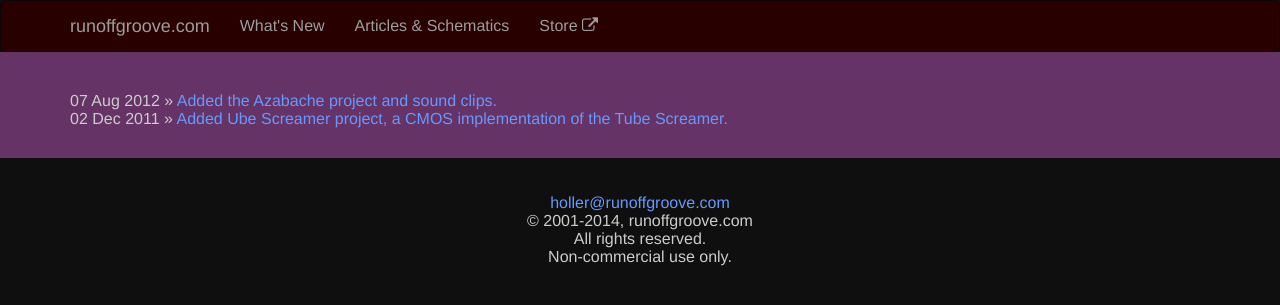
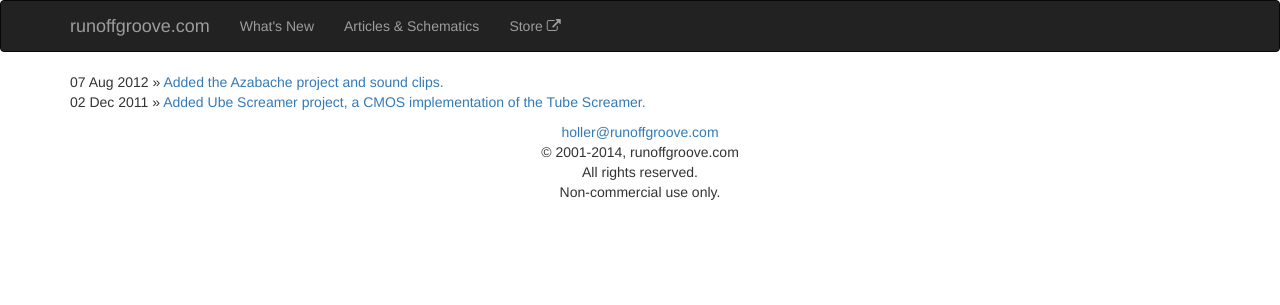
Before and after one commit to ethanhann/runoffgroove.com, a Jekyll site: the page built from news/index.html, in a window 1280 px wide. Shown: the top 305 px of the page. Built offline with Jekyll 4.4.1, drawn with Linux system fonts in a browser that asks for light colours; nearby versions of some CDN libraries; Markdown is read by kramdown in place of the engine named in the settings.

Commit message:
Update default.html

```diff
--- a/_layouts/default.html
+++ b/_layouts/default.html
@@ -11,7 +11,7 @@
     <script src="http://netdna.bootstrapcdn.com/bootstrap/3.0.3/js/bootstrap.min.js"></script>
 
     <link href="http://netdna.bootstrapcdn.com/font-awesome/4.0.3/css/font-awesome.min.css" rel="stylesheet">
-    <link rel="stylesheet" href="/css/main.css">
+    <link rel="stylesheet" href="css/main.css">
 </head>
 <body>
 
```
